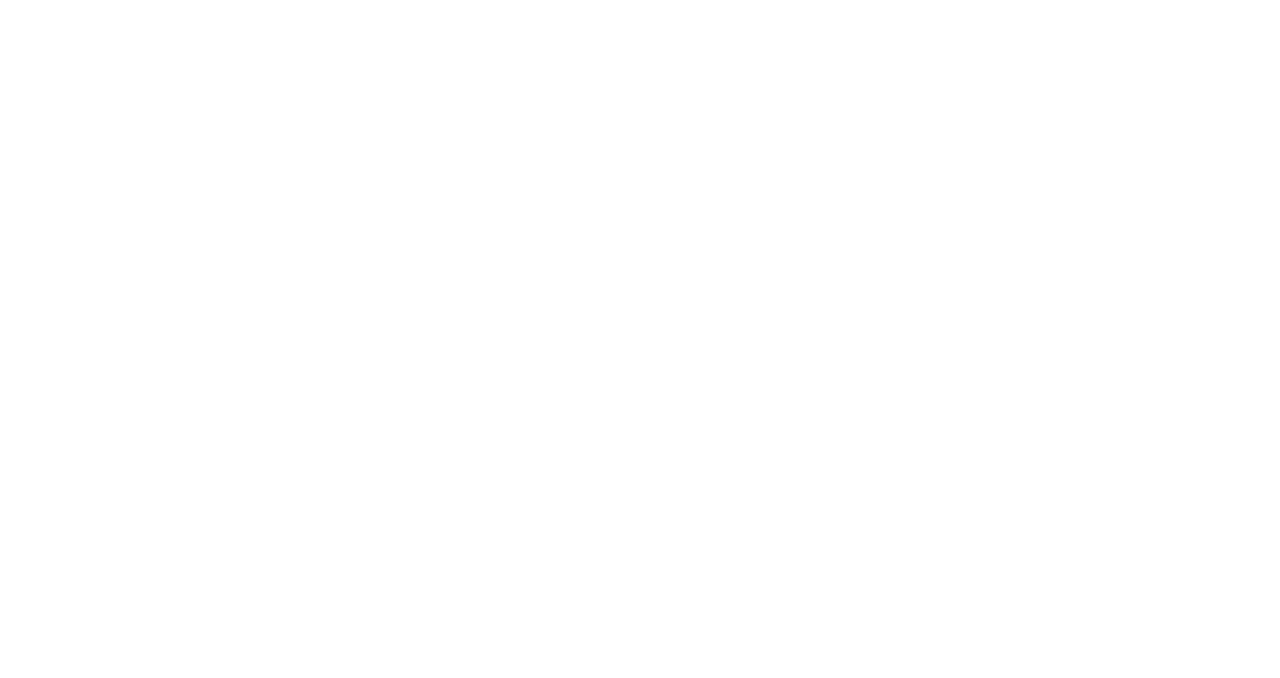
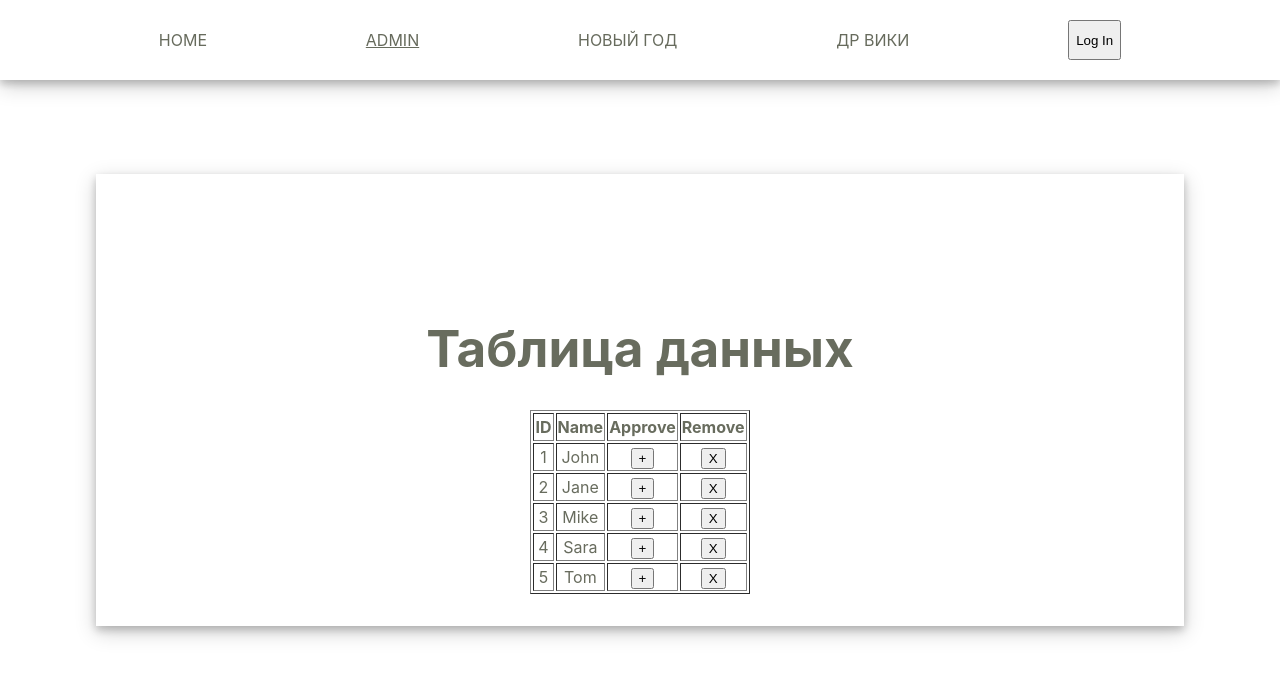
Before and after one commit to ahmadeev/web-4-frontend, a React (Vite) app: page /#/admin in a window 1280 px wide. Before the commit this address had no page. Shown: the top 678 px of the page. Built offline with nearby package versions, Linux system fonts and the light colour scheme.

Commit message:
Add admin panel

```diff
--- a/src/App.jsx
+++ b/src/App.jsx
@@ -8,6 +8,7 @@
 import ProtectedRoute from "./components/ProtectedRoute.jsx";
 import Auth from "./pages/Auth.jsx";
 import {AuthProvider, useAuth} from "./components/AuthProvider.jsx";
+import Admin from "./pages/Admin.jsx";
 
 function App() {
   const { isAuthenticated } = useAuth();
@@ -19,6 +20,7 @@
                   <Routes>
                       <Route path="/" element={<Home pageTitle="Домашняя" />} />
                       <Route path="/auth" element={<Auth pageTitle="Войти" isSignedUp={true} />} />
+                      <Route path="/admin" element={<Admin />} />
                       <Route path="/ny" element={<CountDownToNewYear pageTitle="Счётчик дней до Нового года" />} />
                       <Route path="/vbd" element={
                           <ProtectedRoute isAuthenticated={isAuthenticated} >
--- /dev/null
+++ b/src/components/AdminTable.jsx
@@ -0,0 +1,82 @@
+import React, { useState, useEffect } from 'react';
+
+const AdminTable = () => {
+    const [data, setData] = useState([]);  // состояние для данных
+
+    const [isLoading, setIsLoading] = useState(true);
+
+    // эмуляция получения данных (или вы можете использовать fetch, axios и т.д.)
+    useEffect(() => {
+        const fetchData = async () => {
+            // пример с локальными данными (можно заменить на fetch() или axios для загрузки из API)
+            try {
+                const jsonData = [
+                    {id: 1, name: "John"},
+                    {id: 2, name: "Jane"},
+                    {id: 3, name: "Mike"},
+                    {id: 4, name: "Sara"},
+                    {id: 5, name: "Tom"}
+                ];
+                setData(jsonData);
+            } catch (error) {
+                console.error("Error fetching data:", error);
+            } finally {
+                setIsLoading(false);
+            }
+        };
+
+        fetchData();
+
+    }, []); // пустой массив зависимостей — значит, запрос выполняется только один раз при монтировании компонента
+
+    return (
+        <>
+            <h1>Таблица данных</h1>
+            <table border="1">
+                <thead>
+                    <tr>
+                        <th>ID</th>
+                        <th>Name</th>
+                        <th>Approve</th>
+                        <th>Remove</th>
+                    </tr>
+                </thead>
+                <tbody>
+                {isLoading && (
+                    <tr>
+                        <td colSpan="4" style={{textAlign: "center"}}>Загрузка данных...</td>
+                    </tr>
+                )}
+                {!isLoading && (!data || !data.length) && (
+                    <tr>
+                        <td colSpan="4" style={{textAlign: "center"}}>Данные отсутствуют</td>
+                    </tr>
+                )}
+                {data && data.map(item => (
+                    <tr key={item.id}>
+                        <td>{item.id}</td>
+                        <td>{item.name}</td>
+                        <td>
+                            <button onClick={() => {
+                                // crudUpdate(`${BASE_URL}/dragon`, id);
+                                // setReload(true);
+                            }}>
+                                +
+                            </button>
+                        </td>
+                        <td>
+                            <button onClick={() => {
+                                // loadDataWrapper(crudDelete, [deleteOneUrl, item.id])
+                            }}>
+                                X
+                            </button>
+                        </td>
+                    </tr>
+                ))}
+                </tbody>
+            </table>
+        </>
+    );
+};
+
+export default AdminTable;
--- a/src/components/Table.jsx
+++ b/src/components/DragonTable.jsx
@@ -10,7 +10,7 @@
 } from "../utils/object.model.js";
 import {useAuth} from "./AuthProvider.jsx";
 
-const Table = ({ fetchData, readManyUrl, deleteOneUrl }) => {
+const DragonTable = ({ fetchData, readManyUrl, deleteOneUrl }) => {
     const { logout } = useAuth();
 
     const [data, setData] = useState([]);  // Состояние для данных
@@ -187,4 +187,4 @@
     );
 };
 
-export default Table;
+export default DragonTable;
--- a/src/components/Navbar.jsx
+++ b/src/components/Navbar.jsx
@@ -22,6 +22,7 @@
         <>
             <nav className={styles.navbar}> {/* можно оставить без className, но в css правило для блока nav */}
                 <NavLink className={({isActive}) => isActive ? styles.active : ""} to="/">home</NavLink>
+                <NavLink className={({isActive}) => isActive ? styles.active : ""} to="/admin">admin</NavLink>
                 <NavLink className={({isActive}) => isActive ? styles.active : ""} to="/ny">новый год</NavLink>
                 <NavLink className={({isActive}) => isActive ? styles.active : ""} to="/vbd">др вики</NavLink>
 
--- /dev/null
+++ b/src/page-styles/Admin.module.css
@@ -0,0 +1,17 @@
+.wrapper {
+    width: 80vw;
+    min-width: 320px;
+
+    background-color: #ffffff;
+
+    display: flex;
+    align-items: center;        /* align-content ? */
+    justify-content: center;    /* а точно ли эти два то же самое, что и place-items: center ? */
+    flex-direction: column;
+
+    padding: 2rem;
+
+    color: #686C5E;
+    height: auto;
+    margin-top: 10vh;           /* для фиксированного navbar */
+}
--- /dev/null
+++ b/src/pages/Admin.jsx
@@ -0,0 +1,21 @@
+import Navbar from "../components/Navbar.jsx";
+import {useEffect} from "react";
+import AdminTable from "../components/AdminTable.jsx";
+
+import styles from "../page-styles/Admin.module.css";
+
+function CountDownToNewYear({ pageTitle }) {
+
+    useEffect(() => {
+        document.title = pageTitle;
+    })
+
+    return (
+        <div className={styles.wrapper}>
+            <Navbar/>
+            <AdminTable />
+        </div>
+    )
+}
+
+export default CountDownToNewYear
--- a/src/pages/Home.jsx
+++ b/src/pages/Home.jsx
@@ -4,7 +4,7 @@
 import DataTable from "../components/DataTable.jsx";
 import Modal from "../components/Modal.jsx";
 import {crudCreate, crudRead, crudUpdate, crudDelete, crudReadMany, crudDeleteMany} from "../utils/crud.js";
-import Table from "../components/Table.jsx";
+import DragonTable from "../components/DragonTable.jsx";
 import CreateDragon from "../components/CreateDragon.jsx";
 import Alert from "../components/Alert.jsx";
 
@@ -43,8 +43,8 @@
                 <button onClick={() => setModalActive(true)}>Открыть модальное окно</button>
                 <button onClick={showAlert}>ALERT</button>
 
-                <Table fetchData={crudReadMany} readManyUrl={`${BASE_URL}/dragons`}
-                       deleteOneUrl={`${BASE_URL}/dragon`}/>
+                <DragonTable fetchData={crudReadMany} readManyUrl={`${BASE_URL}/dragons`}
+                             deleteOneUrl={`${BASE_URL}/dragon`}/>
             </div>
 
             <Modal active={createDragonModalActive} setActive={setCreateDragonModalActive}>
```
